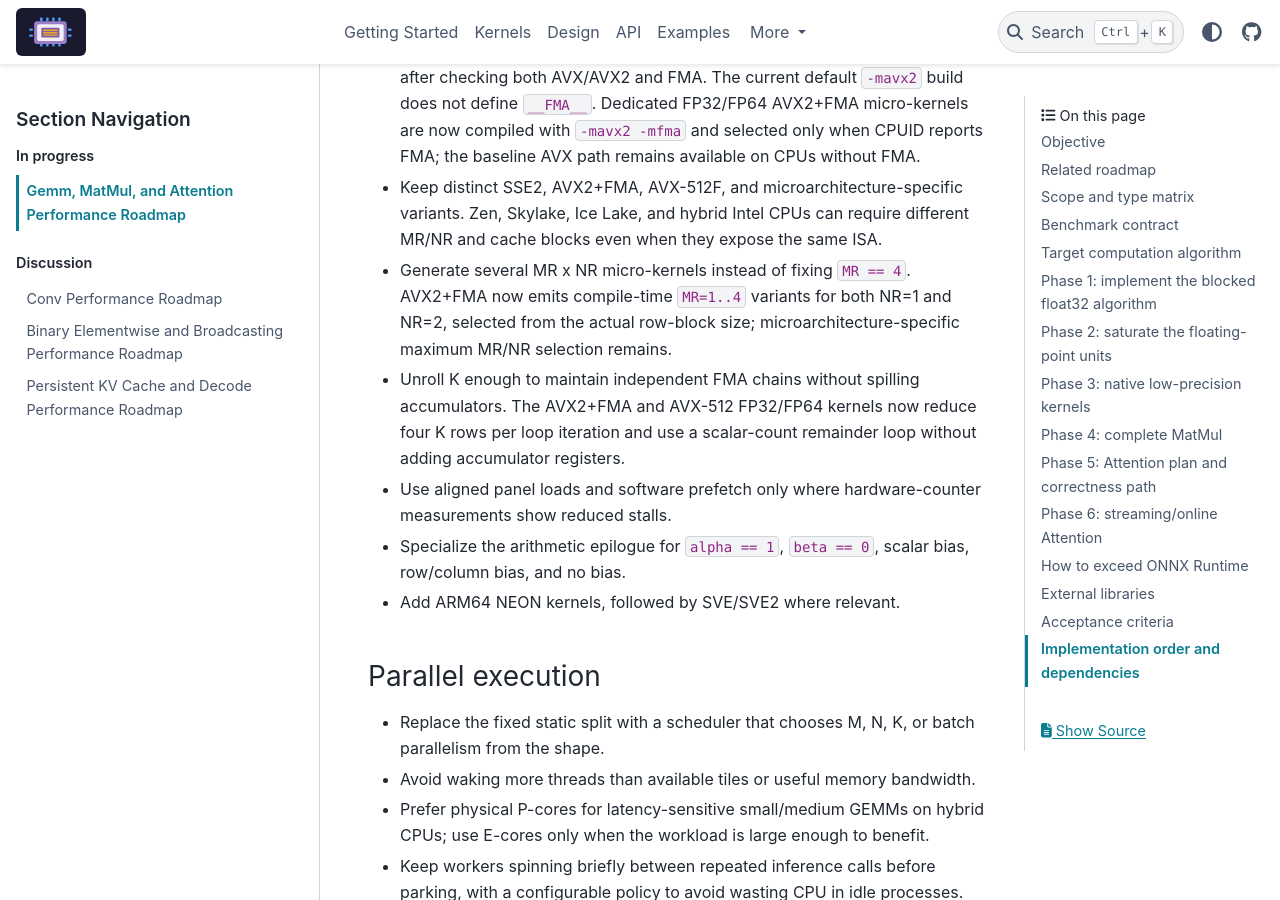
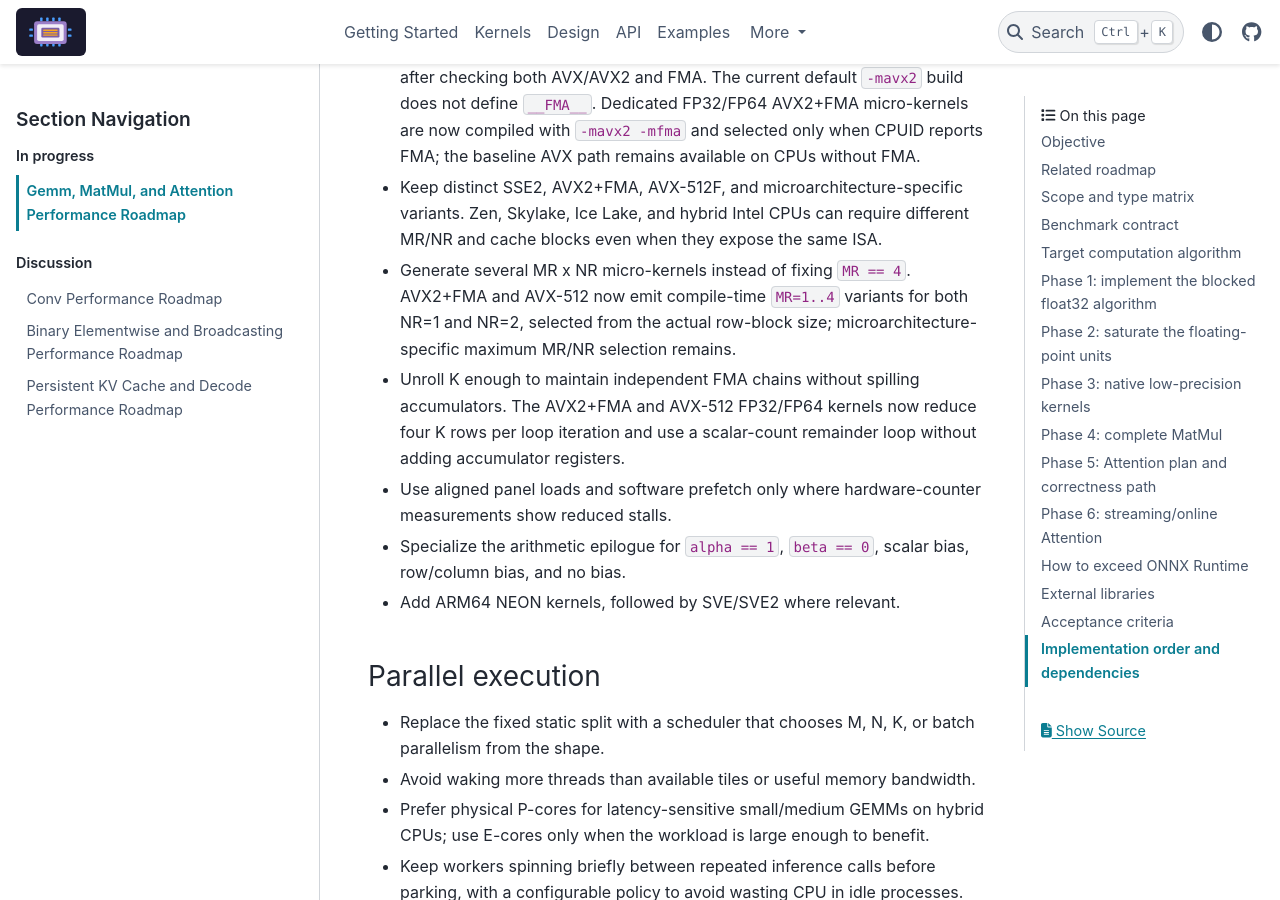
Before and after one commit to xadupre/onnx-light-cpu, a Sphinx documentation site: the page built from docs/next_steps/2026_08_gemm_matmul.rst, in a window 1280 px wide and 900 px high, scrolled down 5675 px. Built offline with Sphinx 7.4.7 and the PyData theme 0.15.4, drawn with Linux system fonts in a browser that asks for light colours; pages that are not in the unit, such as notebooks, are missing from menus.

Commit message:
Generate AVX-512 GEMM MR variants
Co-authored-by: Copilot <223556219+Copilot@users.noreply.github.com>

```diff
--- a/docs/design/gemm_kernel_design.rst
+++ b/docs/design/gemm_kernel_design.rst
@@ -217,6 +217,9 @@ Implemented optimizations (for reference)
    * - AVX2+FMA MR variants
      - Implemented -- compile-time FP32/FP64 MR=1, 2, 3, and 4 variants cover
        both NR=1 and NR=2, selected from the actual row-block size.
+   * - AVX-512 MR variants
+     - Implemented -- compile-time FP32/FP64 MR=1, 2, 3, and 4 variants cover
+       both NR=1 and NR=2, selected from the actual row-block size.
 
 Remaining optimizations (not implemented)
 --------------------------------------------
--- a/docs/next_steps/2026_08_gemm_matmul.rst
+++ b/docs/next_steps/2026_08_gemm_matmul.rst
@@ -235,9 +235,9 @@ Phase 2: saturate the floating-point units
   variants. Zen, Skylake, Ice Lake, and hybrid Intel CPUs can require different
   MR/NR and cache blocks even when they expose the same ISA.
 * Generate several MR x NR micro-kernels instead of fixing ``MR == 4``.
-  AVX2+FMA now emits compile-time ``MR=1..4`` variants for both NR=1 and NR=2,
-  selected from the actual row-block size; microarchitecture-specific maximum
-  MR/NR selection remains.
+  AVX2+FMA and AVX-512 now emit compile-time ``MR=1..4`` variants for both NR=1
+  and NR=2, selected from the actual row-block size; microarchitecture-specific
+  maximum MR/NR selection remains.
 * Unroll K enough to maintain independent FMA chains without spilling
   accumulators. The AVX2+FMA and AVX-512 FP32/FP64 kernels now reduce four K
   rows per loop iteration and use a scalar-count remainder loop without adding
```
Also changed, not shown: other parts of docs/next_steps/2026_08_gemm_matmul.rst (+1 -1 lines), 1 other file.
